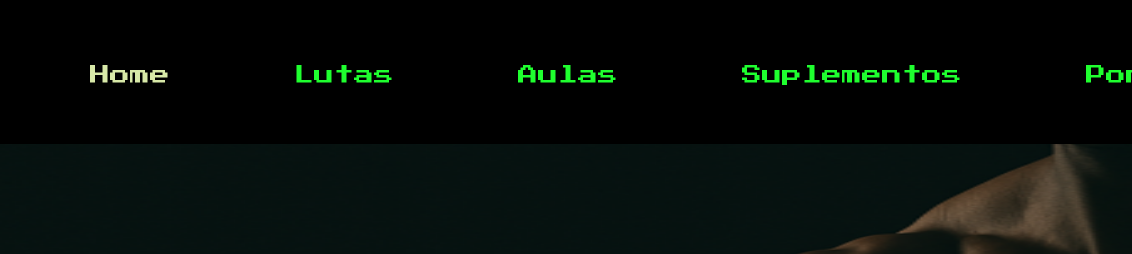
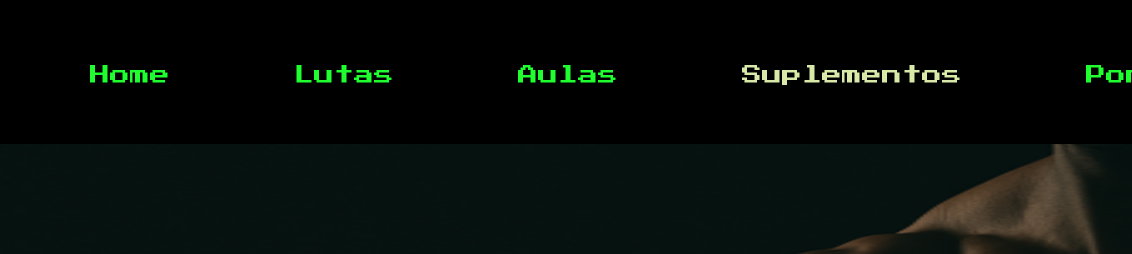
Before and after one commit to darkangeL-png/academy-project, a plain HTML site: page index.html in a window 1280 px wide. Shown: the top 254 px of the page, 148-1280 px from the left. Drawn offline with Linux system fonts and the light colour scheme; files that its build step writes are made by us from their sources; a script that the page names is missing.

Commit message:
commit-3

```diff
--- a/pags/index.html
+++ b/index.html
@@ -25,15 +25,15 @@
             <input type="checkbox" id="menu" class="container_botao">
             <label for="menu" class="container_menu">
                 <span class="cabecalho_menu-hamburger container_imagem">
-                    <img src="../Academia/Assets/Menu_colored.svg" alt="">
+                    <img src="../Assets/Menu_colored.svg" alt="">
                 </span>
             </label>
 
             <ul class="cabecalho_links">
-                <li class="cabecalho_links_item"><a href="../index.html" class="link ativo">Home</a></li>
+                <li class="cabecalho_links_item"><a href="../index.html" class="link">Home</a></li>
                 <li class="cabecalho_links_item"><a href="../pags/fights.html" class="link">Lutas</a></li>
                 <li class="cabecalho_links_item"><a href="../pags/class.html" class="link">Aulas</a></li>
-                <li class="cabecalho_links_item"><a href="../pags/supplements.html" class="link">Suplementos</a></li>
+                <li class="cabecalho_links_item"><a href="../pags/supplements.html" class="link ativo">Suplementos</a></li>
                 <li class="cabecalho_links_item"><a href="../pags/point.html" class="link">Pontos</a></li>
                 <li class="cabecalho_links_item"><a href="#" class="link login">Login</a></li>
             </ul>
```
